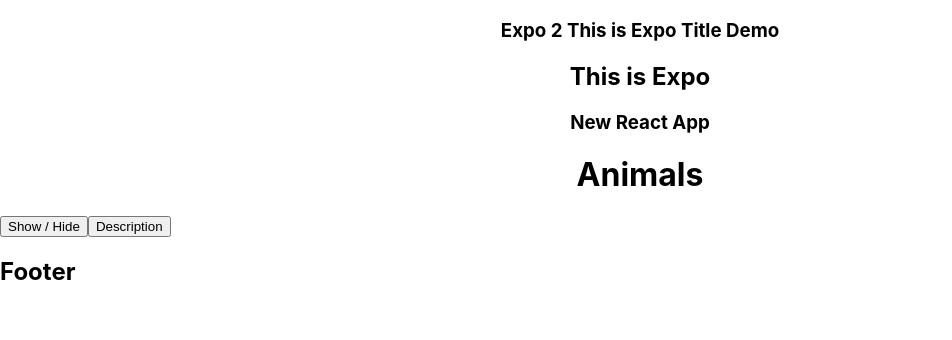
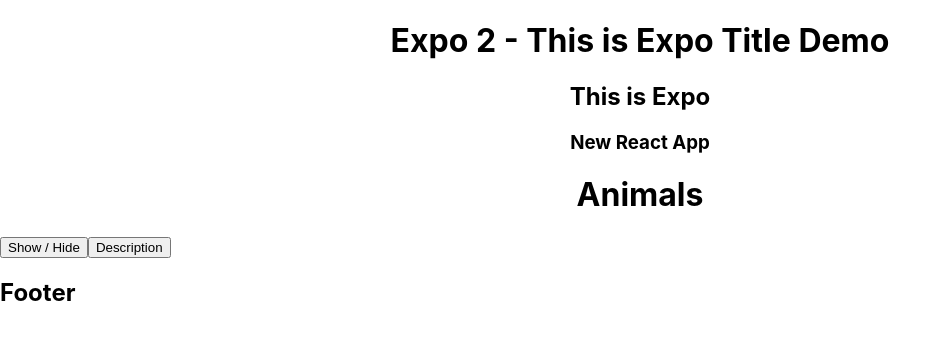
Before and after one commit to rzatalibov555/React_lesson, a React (Create React App) app in the folder app/: page / in a window 1280 px wide. Shown: the top 340 px of the page, without its empty margins (0-952 px from the left). Built offline with nearby package versions, Linux system fonts and the light colour scheme.

Commit message:
2ci variant - HoolContenxt (state-leri vir yere yigib lazimi componente gondermek ('sesiion kimi')

```diff
--- a/app/src/App.js
+++ b/app/src/App.js
@@ -5,9 +5,10 @@ import './App.css';
 import { Card } from './components/card/Cards';
 import { Expo } from './components/expo/Expo';
 import Footer from './components/footer/Footer';
+import { HookContext } from './context/HookContext';
 
 
-export const MyContext = React.createContext("")
+
 
 class App extends React.Component {
 
@@ -17,11 +18,11 @@ class App extends React.Component {
   // https://legacy.reactjs.org/docs/getting-started.html   // HOC, prop-types (prop-types cox istiface olunmur. Bunun evezine typescript isletmek lazimdir.)
   // npm install prop-types     // in console
 
-  constructor(props){
+  constructor(props) {
     super(props);
     this.state = {
 
-      animals:[ { name: "cat", color: "pink" },
+      animals: [{ name: "cat", color: "pink" },
       { name: "dog", color: "black" },
       { name: "tiger", color: "orange" },
       { name: "fox", color: "ginger" },
@@ -30,7 +31,7 @@ class App extends React.Component {
       ],
       title: "Animals",
       showCards: false,
-      showDescription:false,
+      showDescription: false,
       expoTitle: "This is Expo Title Demo"
 
     }
@@ -40,7 +41,7 @@ class App extends React.Component {
   }
 
 
-  inputHandler = (e)=>{
+  inputHandler = (e) => {
     console.log(e.target.value)
     this.setState({
       title: e.target.value
@@ -56,12 +57,12 @@ class App extends React.Component {
   }
 
 
-  showCardsHandler = () =>{
-    this.setState({showCards: !this.state.showCards})
+  showCardsHandler = () => {
+    this.setState({ showCards: !this.state.showCards })
   }
 
-  showDescrHandler = () =>{
-    this.setState({showDescription: !this.state.showDescription})
+  showDescrHandler = () => {
+    this.setState({ showDescription: !this.state.showDescription })
   }
 
 
@@ -70,7 +71,7 @@ class App extends React.Component {
   //   console.log('App componentWillUnmount');
   // }
 
-  componentDidMount(){
+  componentDidMount() {
     console.log(this.headRef.current); // backende sorgu (request) gonderende, state deyiwende lazim olur.
   }
   // ===================================================
@@ -86,18 +87,15 @@ class App extends React.Component {
     // console.log(animal)
     return (
 
-      // MyContext.Provide -> gonderir
-      // MyContext.Consumer -> Qebul edir
-
-      <MyContext.Provider value={{title: this.state.expoTitle}}>
+      <HookContext.Provider value={{state: this.state}}>
 
 
 
         <div>
 
-        <div style={{textAlign:'center'}}>
+          <div style={{ textAlign: 'center' }}>
             {/* <Expo title={this.state.expoTitle}/> */}
-          <Expo/>
+            <Expo />
             {/* <h1 onClick={this.inputHandler}>{this.state.title}</h1> */}
             <h1 ref={this.headRef}>{this.state.title}</h1>
           </div>
@@ -106,9 +104,9 @@ class App extends React.Component {
           {this.state.showCards ?
 
             <div className='App'>
-          {animal.map((item, i) =>{
-            return(
-              <Card key={i} name={item.name} color={item.color} click= {this.eventHandler.bind(this)} show={this.state.showDescription}  />
+              {animal.map((item, i) => {
+                return (
+                  <Card key={i} name={item.name} color={item.color} click={this.eventHandler.bind(this)} show={this.state.showDescription} />
                 )
               })}
             </div>
@@ -121,10 +119,10 @@ class App extends React.Component {
             <button onClick={this.showDescrHandler}>Description</button>
           </div>
 
-          <Footer/>
+          <Footer />
 
         </div>
-      </MyContext.Provider>
+      </HookContext.Provider>
 
     )
   }
--- a/app/src/components/expo2/Expo2.js
+++ b/app/src/components/expo2/Expo2.js
@@ -1,13 +1,17 @@
+import { useContext } from "react";
 import React from "react";
-import { MyContext } from "../../App"
+import { HookContext } from "../../context/HookContext";
+
 
 
 
 export const Expo2 = (props) => {
+
+    const {state} = useContext(HookContext)
+    console.log("Expo2", state)
     return(
-        <MyContext.Consumer>
-            {(value)=> <h3>Expo 2 {value.title}</h3>}
-        </MyContext.Consumer>
+
+        <h1>Expo 2 - {state.expoTitle}</h1>
 
     )
 }
--- /dev/null
+++ b/app/src/context/HookContext.js
@@ -0,0 +1,4 @@
+import React from "react";
+import { createContext } from "react";
+
+export const HookContext = createContext();
```
Lines whose indentation alone changed are shown as unchanged.
